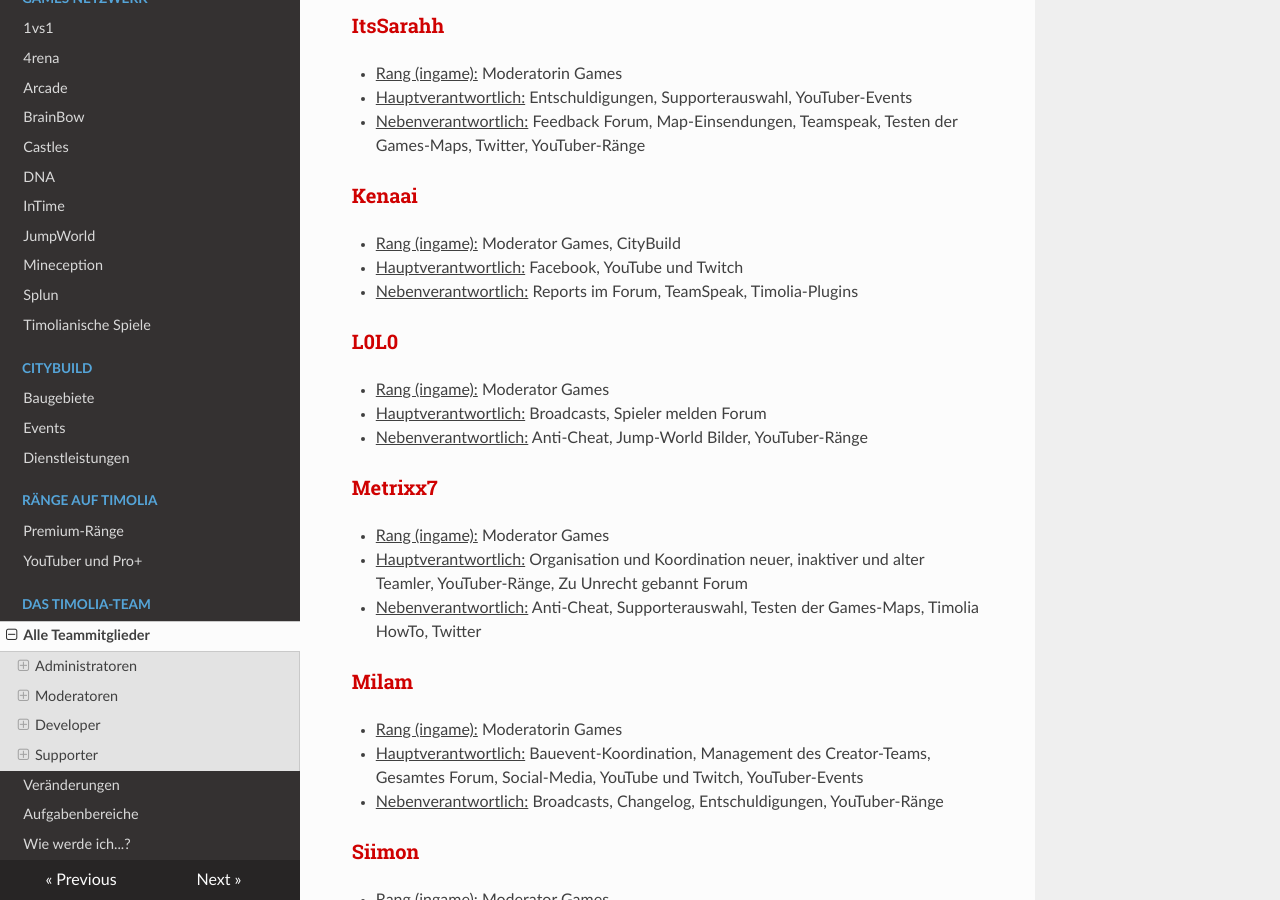
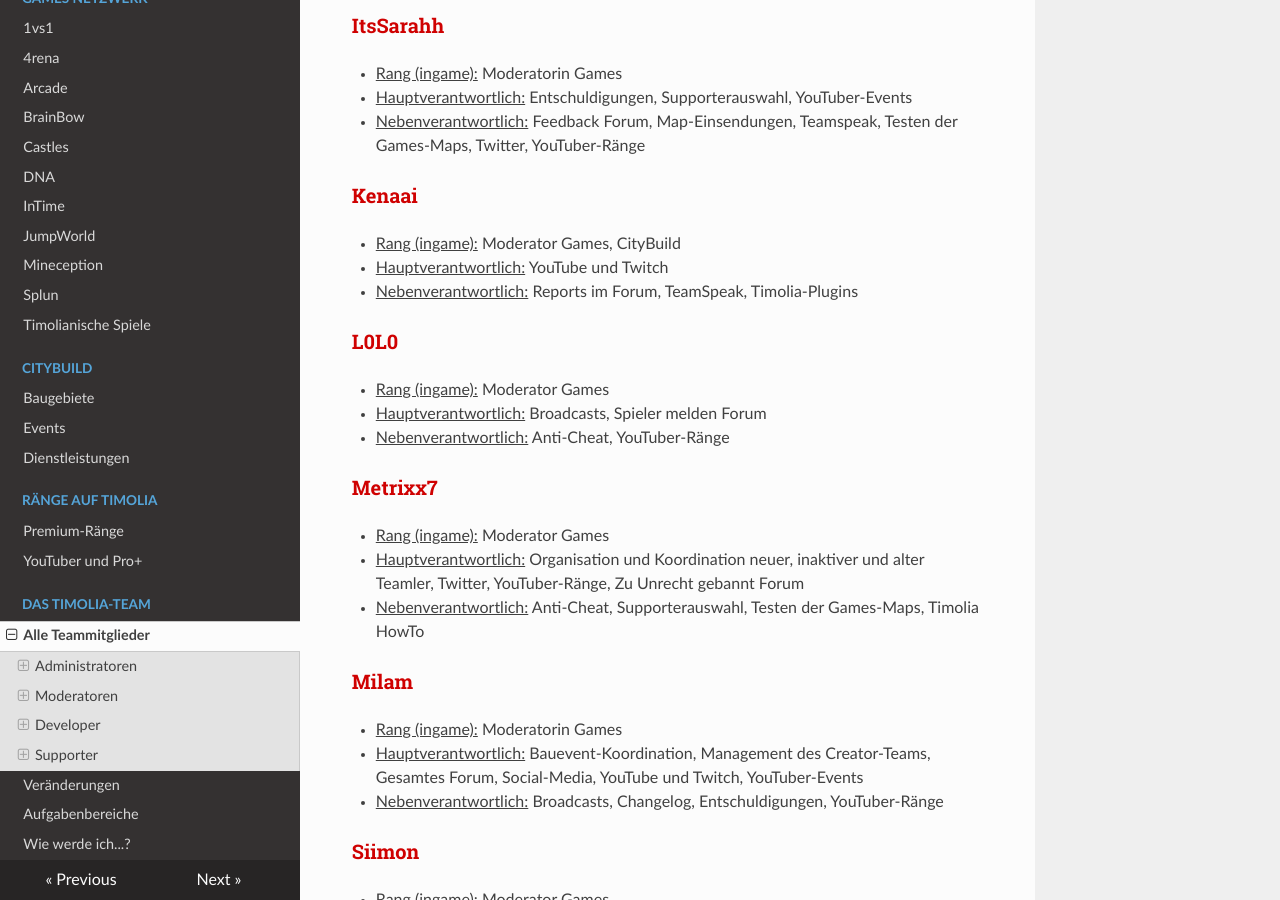
Before and after one commit to TimoliaDE/HowTo, an MkDocs documentation site: the page built from docs/team/members.md, in a window 1280 px wide and 900 px high, scrolled down 1352 px. Built offline with MkDocs 1.6.1, drawn with Linux system fonts in a browser that asks for light colours; nearby versions of some CDN libraries; old or Windows-style settings are respelled for this version of MkDocs; some of the changed text lies outside the part shown.

Commit message:
Update members.md

```diff
--- a/docs/team/members.md
+++ b/docs/team/members.md
@@ -45,18 +45,18 @@ Moderatoren kümmern sich um das reibungslose Spielererlebnis der verschiedenen
 
 ###<strong><span style="color:#CF0101">Kenaai</span></strong>
 - <u>Rang (ingame):</u> Moderator Games, CityBuild
-- <u>Hauptverantwortlich:</u> Facebook, YouTube und Twitch
+- <u>Hauptverantwortlich:</u> YouTube und Twitch
 - <u>Nebenverantwortlich:</u> Reports im Forum, TeamSpeak, Timolia-Plugins
 
 ###<strong><span style="color:#CF0101">L0L0</span></strong>
 - <u>Rang (ingame):</u> Moderator Games
 - <u>Hauptverantwortlich:</u> Broadcasts, Spieler melden Forum
-- <u>Nebenverantwortlich:</u> Anti-Cheat, Jump-World Bilder, YouTuber-Ränge
+- <u>Nebenverantwortlich:</u> Anti-Cheat, YouTuber-Ränge
 
 ### <strong><span style="color:#CF0101">Metrixx7</span></strong>
 - <u>Rang (ingame):</u> Moderator Games
-- <u>Hauptverantwortlich:</u> Organisation und Koordination neuer, inaktiver und alter Teamler, YouTuber-Ränge, Zu Unrecht gebannt Forum
-- <u>Nebenverantwortlich:</u> Anti-Cheat, Supporterauswahl, Testen der Games-Maps, Timolia HowTo, Twitter
+- <u>Hauptverantwortlich:</u> Organisation und Koordination neuer, inaktiver und alter Teamler, Twitter, YouTuber-Ränge, Zu Unrecht gebannt Forum
+- <u>Nebenverantwortlich:</u> Anti-Cheat, Supporterauswahl, Testen der Games-Maps, Timolia HowTo
 
 ###<strong><span style="color:#CF0101">Milam</span></strong>
 - <u>Rang (ingame):</u> Moderatorin Games
@@ -303,7 +303,7 @@ Sie kümmern sich um die Timolia-Plugins, entwickeln neue Features und Spielmodi
 - <u>Rang (ingame):</u> Developer CityBuild
 - <u>Hauptverantwortlich:</u> CityBuild-Plugins, Abbauwelt, Farmwelt
 
-###<strong><span style="color:#007812">KenaiHD</span></strong>
+###<strong><span style="color:#007812">Kenaai</span></strong>
 - <u>Rang (ingame):</u> Developer CityBuild
 
 ###<strong><span style="color:#007812">MCelements</span></strong>
```
Also changed, not shown: other parts of docs/team/members.md (+5 -5 lines).
